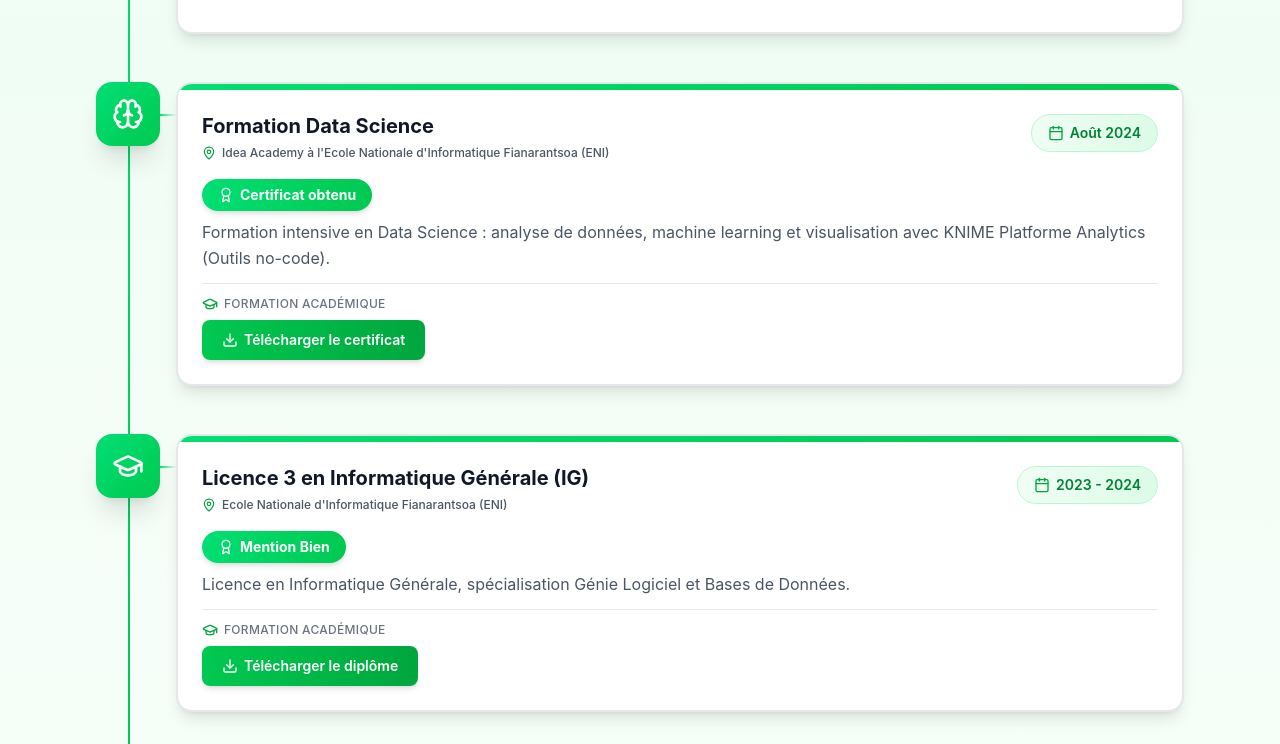
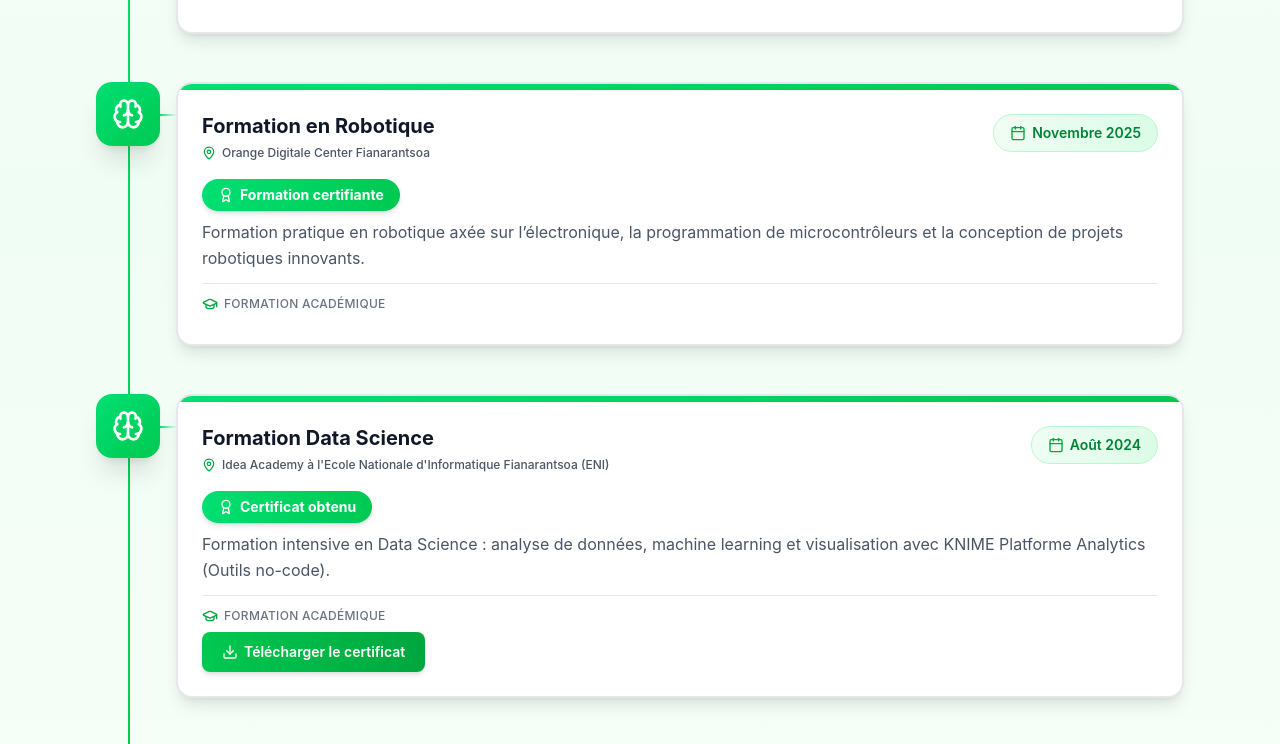
Before and after one commit to momode12/portfolio, a React (Vite) app: page / in a window 1280 px wide. Shown: the part 6668-7412 px from the top of the page. Built offline with nearby package versions, Linux system fonts and the light colour scheme.

Commit message:
dernier modif

```diff
--- a/src/data/experienceData.ts
+++ b/src/data/experienceData.ts
@@ -75,7 +75,8 @@ export const experiences: ExperienceItem[] = [
     certificate: pnudCert,
   },
   {
-    title: "Application de gestion de présence et d'absence des élèves par scan de QR Code",
+    title:
+      "Application de gestion de présence et d'absence des élèves par scan de QR Code",
     company: "Lycée CPE Ambatomena Fianarantsoa",
     period: "Août 2024 - Octobre 2024",
     description:
@@ -87,7 +88,8 @@ export const experiences: ExperienceItem[] = [
   },
   {
     title: "Développement d'un logiciel de gestion de stock",
-    company: "Direction Générale du Budget et des Finances (Imprimerie Nationale)",
+    company:
+      "Direction Générale du Budget et des Finances (Imprimerie Nationale)",
     period: "Août 2023 - Octobre 2023",
     description:
       "Création d'un système complet de gestion de stock avec React.js, Express.js et MySQL, permettant le suivi des entrées et sorties de produits.",
@@ -116,8 +118,22 @@ export const educations: EducationItem[] = [
     gradientTo: "to-pink-600",
   },
   {
+    title: "Formation en Robotique",
+    institution: "Orange Digitale Center Fianarantsoa",
+    period: "Novembre 2025",
+    description:
+      "Formation pratique en robotique axée sur l’électronique, la programmation de microcontrôleurs et la conception de projets robotiques innovants.",
+    mention: "Formation certifiante",
+    icon: Brain,
+    color: "text-orange-500",
+    gradientFrom: "from-orange-500",
+    gradientTo: "to-orange-600",
+  },
+
+  {
     title: "Formation Data Science",
-    institution: "Idea Academy à l'Ecole Nationale d'Informatique Fianarantsoa (ENI)",
+    institution:
+      "Idea Academy à l'Ecole Nationale d'Informatique Fianarantsoa (ENI)",
     period: "Août 2024",
     description:
       "Formation intensive en Data Science : analyse de données, machine learning et visualisation avec KNIME Platforme Analytics (Outils no-code).",
@@ -176,6 +192,5 @@ export const educations: EducationItem[] = [
     gradientTo: "to-blue-600",
     transcript: releveTranscript,
     certificate: bacCert,
-
   },
 ];
```
